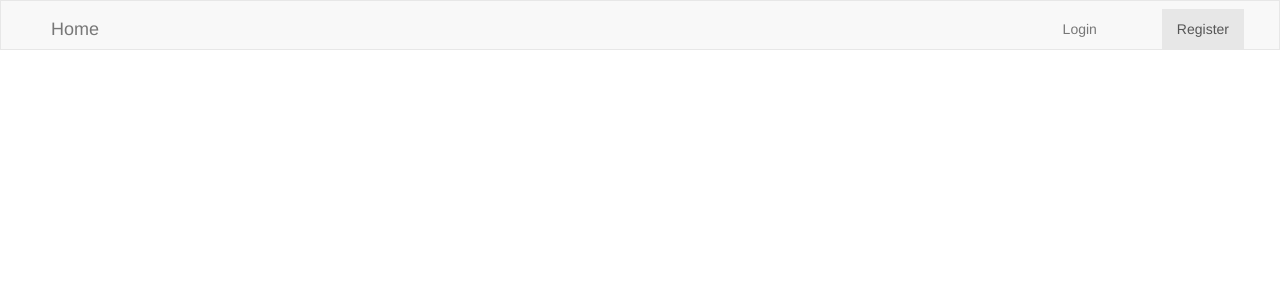
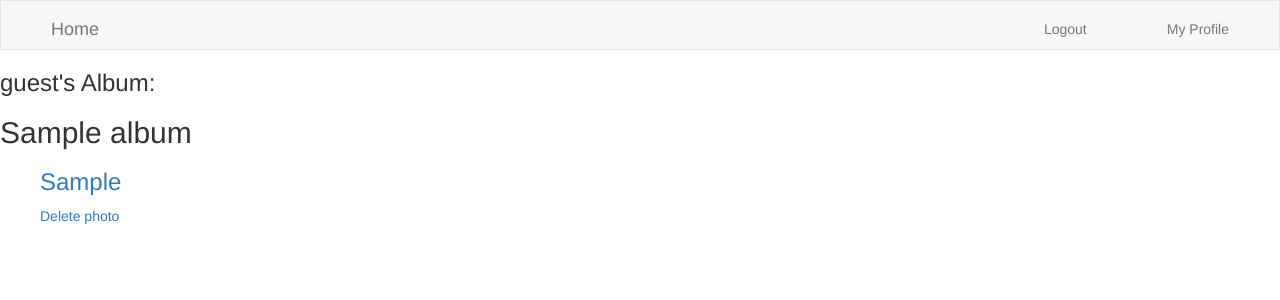
Before and after one commit to EvenGu/photo-share, a Flask app: page /album/1 in a window 1280 px wide. Shown: the top 300 px of the page. Run offline with Flask 2, Linux system fonts and the light colour scheme; data comes from the database, SQL or seed files in the repository; tables that the repository leaves empty hold one stand-in row (values such as "Sample post"); some libraries are stand-ins or nearby versions.

Commit message:
upload album

```diff
--- a/PhotoShare/app.py
+++ b/PhotoShare/app.py
@@ -241,7 +241,13 @@ def album(aid):
         cursor.execute("select * from albums where aid='{0}' and uid='{0}'".format(aid,ucurrent))
         if cursor.fetchall() is None : auth=False
         else : auth=True
-        return render_template('album.html', name=aid, auth=auth)
+        cursor.execute("select * from photos where aid='{0}'".format(aid))
+        photos=cursor.fetchall()
+        cursor.execute("select fname,aname from albums, users where users.uid=albums.uid and aid='{0}'".format(aid))
+        name=cursor.fetchone()
+        fname=name[0]
+        aname=name[1]
+        return render_template('album.html', name=aid, auth=auth,photos=photos,fname=fname,aname=aname)
 #    if request.method=='POST':
 
 
@@ -397,9 +403,9 @@ def MakeFriends(uid):
 def delalbum(aid):
     cursor=conn.cursor()
     uid=getCurrentUserId()
-    cursor.execute("select * from album where aid='{0}' and uid='{1}'".format(aid,uid))
+    cursor.execute("select * from albums where aid='{0}' and uid='{1}'".format(aid,uid))
     if cursor.fetchone()is not None:
-        cursor.execute("delete from album where aid='{0}'".format(aid))
+        cursor.execute("delete from albums where aid='{0}'".format(aid))
         return flask.redirect(flask.url_for('findu',uid=uid))
     else:
         return "not your album"
--- a/PhotoShare/templates/Album.html
+++ b/PhotoShare/templates/Album.html
@@ -19,7 +19,7 @@ Album displays all the containing photos and the owner
     <div class="navbar-header">
       <ul class="nav navbar-nav">
       	<li class="navbar-left"><a class="navbar-brand" href="/">Home</a></li>
-        {% if current_user.is_authenticated %}
+        {% if uid!=-1 %}
             <li class="navbar-right"><a class="navbar-default" href="{{ url_for('findu',uid=uid) }}">My Profile</a></li>
             <li class="navbar-right"><a class="navbar-default" href="{{ url_for('logout') }}">Logout</a></li>
         {% else %}
@@ -66,20 +66,20 @@ Album displays all the containing photos and the owner
 <section>
   <div class="container">
     <div class="row">
-	{% if album %}
     	<h3>{{fname}}'s Album:</h3>
 		<h2>{{aname}}</h2>
 		<ul>
-			{% for photo in album %}
-				<h3><a href="{{url_for('albums')}}?aid={{album[0]}}">{{album[1]}}</a></h3>
-				<a href="{{url_for('delete')}}?photouid={{album[3]}}&aid={{album[0]}}">Delete album {{album[1]}}</a>
+			{% for photo in photos %}
+				<h3><a href="{{url_for('albums')}}?aid={{photo[0]}}">{{photo[1]}}</a></h3>
+				<a href="{{url_for('delete')}}?photouid={{photo[3]}}&aid={{photo[0]}}">Delete photo {{photos[1]}}</a>
 				<br>
 			{% endfor %}
 		</ul>
-	{% endif %}
     </div>
   </div>
 </section>
 </body>
 
+
+
 </html>
```
